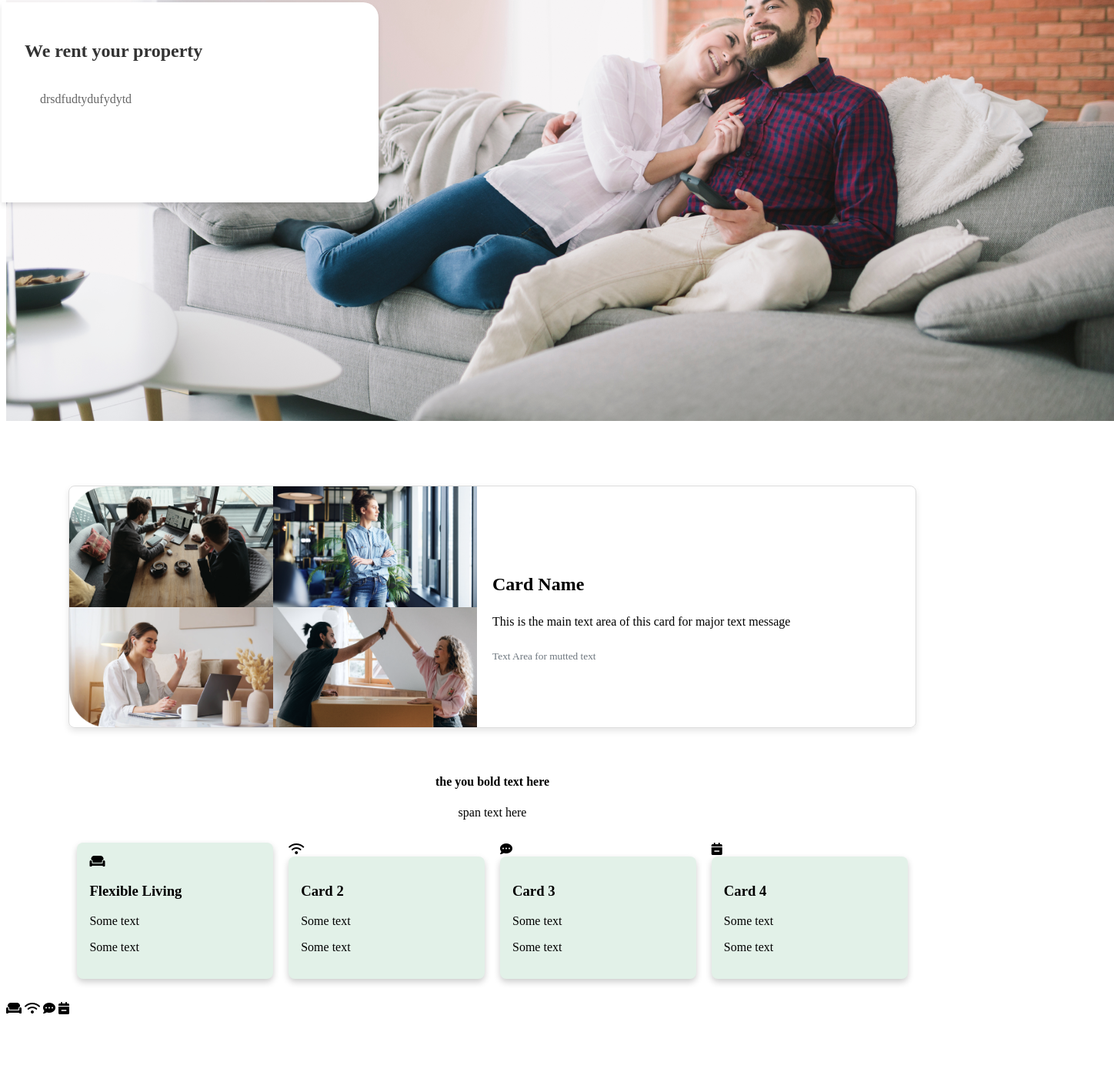
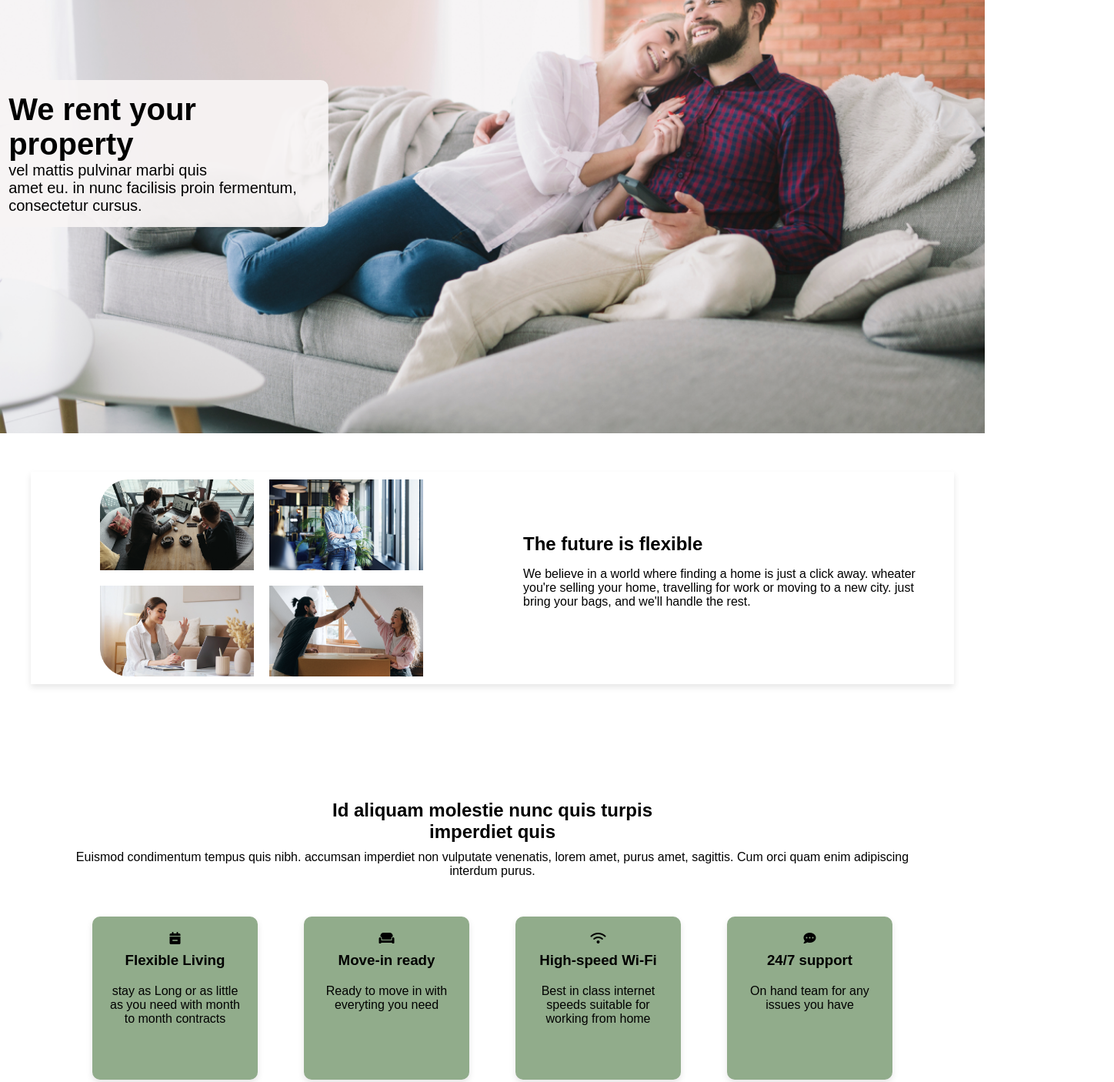
Before and after one commit to Etz-deprodigy/Responsiveness-, a plain HTML site: page index.html in a window 1280 px wide. Shown: the part 307-1713 px from the top of the page at 77% size, 1448 px wide, since content can reach past the window. Before the commit the page ends 1635 px from the top, so only its background shows below. Drawn offline with Linux system fonts and the light colour scheme.

Commit message:
file rename

```diff
--- a/Page.html
+++ b/index.html
@@ -31,7 +31,8 @@
           <img src="image/hero.png" alt="Hero content">
           <div class="overlay-text top-left">
               <h1>We rent your property</h1>
-                <span>drsdfudtydufydytd</span>
+              <span>vel mattis pulvinar marbi quis <br>
+                  amet eu. in nunc facilisis proin fermentum, consectetur cursus.</span>
           </div>
       </div>
   </section>
@@ -45,9 +46,10 @@
             </div>
             <div class="text-part">
                 <div class="card-body">
-                    <h5 class="card-title">Card Name</h5>
-                    <p class="card-text">This is the main text area of this card for major text message </p>
-                    <p class="card-text"><small class="text-muted">Text Area for mutted text</small></p>
+                    <h5 class="card-title">The future is flexible</h5>
+                    <p class="card-text">We believe in a world where finding a home is just a click away.
+                      wheater you're selling your home, travelling for work or moving to a new city. just bring your bags, and we'll handle the rest. </p>
+
                 </div>
             </div>
         </div>
@@ -59,8 +61,10 @@
 
             <div class="container-card">
             <div class="rows">
-                <h4> the you bold text here</h4>
-                <span> span text here</span>
+                <h4> Id aliquam molestie nunc quis turpis <br> imperdiet quis </h4>
+                <span> Euismod condimentum tempus quis nibh. accumsan imperdiet non vulputate venenatis, lorem amet, purus
+                  amet, sagittis. Cum orci quam enim adipiscing interdum purus.
+                </span>
 
             </div>
 
@@ -68,37 +72,44 @@
                     <div class="row" id="row">
                         <div class="column">
                           <div class="cardy">
-                            <i class="fa-solid fa-couch"></i>
+
+                            <i class="fa-solid fa-calendar-minus"></i>
                             <h3>Flexible Living</h3>
-                            <p>Some text</p>
-                            <p>Some text</p>
+                            <p>stay as Long or as little as you need with month to month contracts</p>
+
                           </div>
                         </div>
 
                         <div class="column">
-                            <i class="fa-solid fa-wifi"></i>
+
                           <div class="cardy">
-                            <h3>Card 2</h3>
-                            <p>Some text</p>
-                            <p>Some text</p>
+
+                            <i class="fa-solid fa-couch"></i>
+                            <h3> Move-in ready</h3>
+                            <p>Ready to move in with everyting you need</p>
+
                           </div>
                         </div>
 
                         <div class="column">
-                            <i class="fa-solid fa-comment-dots"></i>
+
                           <div class="cardy">
-                            <h3>Card 3</h3>
-                            <p>Some text</p>
-                            <p>Some text</p>
+
+                            <i class="fa-solid fa-wifi"></i>
+                            <h3>High-speed Wi-Fi</h3>
+                            <p>Best in class internet speeds suitable for working from home</p>
+
                           </div>
                         </div>
 
                         <div class="column">
-                            <i class="fa-solid fa-calendar-minus"></i>
+
                           <div class="cardy">
-                            <h3>Card 4</h3>
-                            <p>Some text</p>
-                            <p>Some text</p>
+
+                            <i class="fa-solid fa-comment-dots"></i>
+                            <h3>24/7 support</h3>
+                            <p>On hand team for any issues you have</p>
+
                           </div>
                         </div>
                       </div>
@@ -107,12 +118,6 @@
             </div>
 
 
-
-                    <i class="fa-solid fa-couch"></i>
-                    <i class="fa-solid fa-wifi"></i>
-                    <i class="fa-solid fa-comment-dots"></i>
-                    <i class="fa-solid fa-calendar-minus"></i>
-
     </section>
 </body>
 </html>
--- a/styles.css
+++ b/styles.css
@@ -1,11 +1,16 @@
+body {
+    margin: 0;
+    font-family: Arial, sans-serif;
+}
+
 header {
-    background-color: #fffff;
+    background-color: #ffffff;
     padding: 10px 0;
 }
 
 .header-container {
     display: flex;
-    justify-content: flex-start;
+    justify-content: space-between;
     align-items: center;
     max-width: 1200px;
     margin: 0 auto;
@@ -13,7 +18,7 @@ header {
 }
 
 header img {
-    margin-right: auto;
+    height: 50px;
 }
 
 .nav-links {
@@ -39,6 +44,15 @@ header img {
 
 .nav-toggle {
     display: none;
+    cursor: pointer;
+}
+
+.nav-toggle span {
+    display: block;
+    width: 25px;
+    height: 3px;
+    background: #333;
+    margin: 5px 0;
 }
 
 @media (max-width: 768px) {
@@ -48,205 +62,6 @@ header img {
     }
 
     .nav-links {
-        margin-top: 10px;
-        flex-direction: column;
-    }
-
-    .nav-links li {
-        margin-left: 0;
-        margin-bottom: 10px;
-    }
-
-    .nav-toggle {
-        display: block;
-        margin-top: 10px;
-    }
-}
-
-.hamburger {
-    display: block;
-    width: 25px;
-    height: 3px;
-    background: white;
-    position: relative;
-}
-
-.hamburger::before,
-.hamburger::after {
-    content: '';
-    display: block;
-    width: 25px;
-    height: 3px;
-    background: white;
-    position: absolute;
-}
-
-.hamburger::before {
-    top: -8px;
-}
-
-.hamburger::after {
-    bottom: -8px;
-}
-.future {
-    padding-top: 60px;
-
-}
-
-.overlay-text {
-    position: absolute;
-    top: 310px;
-    left: 2px;
-    background-color: white;
-    padding: 20px;
-    border-radius: 0 20px 20px 0;
-    box-shadow: 0 4px 6px rgba(0, 0, 0, 0.1);
-    height: 220px;
-    width: 450px;
-}
-
-.overlay-text h1 {
-    margin: 0;
-    font-size: 24px;
-    color: #333;
-    text-align: left;
-    padding: 30px 10px;
-}
-
-.overlay-text span {
-    display: block;
-    margin-top: 10px;
-    font-size: 16px;
-    color: #666;
-    text-align: left;
-    padding-left: 30px;
-}
-.card {
-    display: flex;
-    max-width: 1100px;
-    border: 1px solid #ddd;
-    border-radius: 8px;
-    overflow: hidden;
-    box-shadow: 0 4px 8px rgba(0, 0, 0, 0.1);
-    margin: 20px auto;
-    height:auto;
-}
-
-.image-part {
-    display: flex;
-    flex-wrap: wrap;
-    width: 50%;
-    gap: 0;
-}
-
-.image-part img {
-    width: 50%;
-    height: 50%;
-    object-fit: cover;
-}
-
-.text-part {
-    display: flex;
-    width: 50%;
-    padding: 20px;
-    align-items: center;
-}
-
-.card-body {
-    display: flex;
-    flex-direction: column;
-}
-
-.card-title {
-    font-size: 1.5rem;
-    margin-bottom: 10px;
-}
-
-.card-text {
-    margin-bottom: 10px;
-}
-
-.card-text small {
-    color: #6c757d;
-}
-
-
-.column {
-
-    width: 20%;
-    padding: 30px 10px;
-
-
-
-  }
-
-.rows {
-    text-align: center;
-    padding-top: 20px;
-}
-#row {
-
-    align-items: center;
-    justify-content: center;
-    display: flex;
-}
-
-
-
-
-  /* Remove extra left and right margins, due to padding */
-  .row {margin: 0 -5px;}
-
-  /* Clear floats after the columns */
-  .row:after {
-    content: "";
-    display: table;
-    clear: both;
-  }
-
-  /* Responsive columns */
-  @media screen and (max-width: 600px) {
-    .column {
-      width: 100%;
-      display: block;
-      margin-bottom: 20px;
-    }
-  }
-
-  /* Style the counter cards */
-  .cardy {
-    box-shadow: 0 4px 8px 0 rgba(0, 0, 0, 0.2);
-    padding:16px;
-    text-align: left;
-    background-color: #e2f1e8;
-    border-radius: 8px;
-    border: 2px;
-;
-  }
-
-
-
-
-
-
-
-
-
-
-
-
-
-
-
-
-
-
-
-
-
-/* Media queries for responsiveness */
-@media (max-width: 768px) {
-    .nav-links {
         display: none;
         flex-direction: column;
         width: 100%;
@@ -255,14 +70,221 @@ header img {
         position: absolute;
         top: 60px;
         left: 0;
+        padding: 10px 0;
     }
 
     .nav-links li {
-        display: block;
         margin: 10px 0;
+    }
+
+    .nav-links li a {
+        color: #fff;
     }
 
     .nav-toggle {
         display: block;
     }
+
+    .nav-links.active {
+        display: flex;
+    }
 }
+
+.hero {
+    position: relative;
+    width: 100%;
+    height: 100vh; /* Full viewport height */
+    overflow: hidden; /* Ensures any overflow is hidden */
+}
+
+.hero-container {
+    position: relative;
+    width: 100%;
+    height: 100%;
+}
+
+.hero img {
+    width: 100%;
+    height: 100%;
+    object-fit: cover;
+}
+
+.overlay-text {
+    position: absolute;
+    color: rgb(0, 0, 0);
+    padding: 1rem;
+    background: #f8f5f5ec;
+    border-radius: 0 10px 10px 0;
+    max-width: 400px;
+
+}
+
+.top-left {
+    top: 45%;
+    left: 3%;
+    transform: translate(-10%, -10%);
+}
+
+.overlay-text h1 {
+    margin: 0;
+    font-size: 2.5rem;
+}
+
+.overlay-text span {
+    font-size: 1.25rem;
+}
+
+/* Responsive styles */
+@media (max-width: 768px) {
+    .overlay-text h1 {
+        font-size: 2rem;
+    }
+
+    .overlay-text span {
+        font-size: 1rem;
+    }
+
+    .top-left {
+        top: 5%;
+        left: 5%;
+        transform: translate(-5%, -5%);
+    }
+}
+
+.future {
+    display: flex;
+    justify-content: center;
+    align-items: center;
+    padding: 50px 0 50px 0;
+}
+
+.card {
+    display: flex;
+    flex-wrap: wrap;
+    max-width: 1200px;
+    margin: auto;
+    box-shadow: 0 4px 8px rgba(0, 0, 0, 0.1);
+    border-radius: px;
+    overflow: hidden;
+}
+
+.image-part {
+    display: flex;
+    flex-wrap: wrap;
+    justify-content: center;
+    align-items: center;
+    flex: 1 1 50%;
+}
+
+.image-part img {
+    max-width: 200px;
+    margin: 10px;
+    height: auto;
+}
+
+.text-part {
+    flex: 1 1 50%;
+    padding: 20px;
+    box-sizing: border-box;
+}
+
+.card-body {
+    padding: 20px;
+}
+
+.card-title {
+    font-size: 24px;
+    margin-bottom: 10px;
+}
+
+.card-text {
+    font-size: 16px;
+}
+
+@media (max-width: 768px) {
+    .card {
+        flex-direction: column;
+    }
+
+    .image-part, .text-part {
+        flex: 1 1 100%;
+    }
+}
+
+.feature {
+    padding: 40px 20px;
+    text-align: center;
+}
+
+.container-card {
+    max-width: 1100px;
+    margin: 0 auto;
+    padding: auto;
+}
+
+.rows {
+    text-align: center;
+    padding-top: 20px;
+}
+
+.rows h4 {
+    margin: 0 0 10px;
+    font-size: 24px;
+}
+
+.rows span {
+    display: block;
+    margin-bottom: 20px;
+    font-size: 16px;
+}
+
+.row {
+  display: flex;
+  flex-wrap: wrap;
+}
+
+.column {
+  flex: 1;
+  padding: 10px;
+  min-width: 200px;
+  margin: 20px;
+}
+
+.cardy {
+  display: flex;
+  flex-direction: column;
+  justify-content: space-between;
+  align-items: center;
+  text-align: center;
+  padding: 20px;
+  box-shadow: 0 4px 8px rgba(0, 0, 0, 0.1);
+  border-radius: 10px;
+  background-color: #91ac8b;
+  height: 100%;
+}
+
+.cardy h3 {
+  margin: 10px 0;
+}
+
+.cardy p {
+  margin: 10px 0;
+  flex-grow: 1;
+}
+
+.fa {
+    font-size: 24px;
+    margin-bottom: 10px;
+}
+
+@media (min-width: 430px) {
+    .column {
+        width: 50%;
+    }
+}
+
+@media (min-width: 769px) {
+    .column {
+        width: 25%;
+    }
+}
```
Lines whose indentation alone changed are shown as unchanged.
